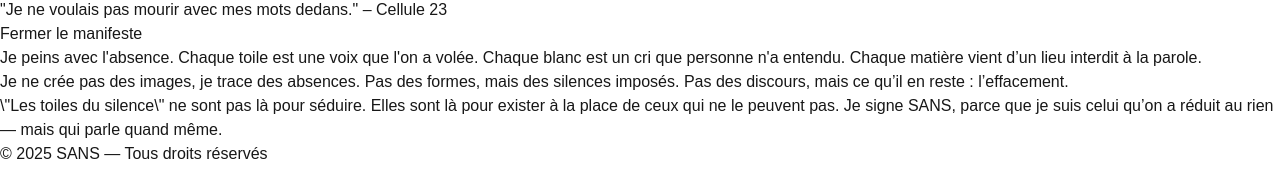
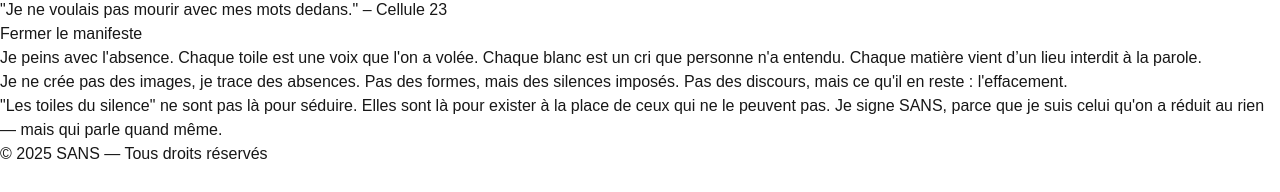
Before and after one commit to sanss517/-sans-portfolio, a Next.js app: page / in a window 1280 px wide. Both pictures are taken after a click on the button "Lire le manifeste". Shown: the part 350-542 px from the top of the page. Built offline with nearby package versions, Linux system fonts and the light colour scheme.

Commit message:
Correction des erreurs de guillemets

```diff
--- a/src/app/page.tsx
+++ b/src/app/page.tsx
@@ -12,7 +12,7 @@ export default function Home() {
 
       <div className="w-full max-w-3xl shadow-xl rounded-2xl overflow-hidden">
         <img src="/cellule23.jpg" alt="Cellule 23" className="w-full object-cover" />
-        <p className="mt-4 text-sm text-center text-gray-600 px-4">"Je ne voulais pas mourir avec mes mots dedans." – Cellule 23</p>
+        <p className="mt-4 text-sm text-center text-gray-600 px-4">&quot;Je ne voulais pas mourir avec mes mots dedans.&quot; – Cellule 23</p>
       </div>
 
       <button
@@ -24,9 +24,9 @@ export default function Home() {
 
       {showManifesto && (
         <div className="max-w-3xl text-left text-base leading-relaxed border-t border-gray-200 pt-6">
-          <p className="mb-4">Je peins avec l'absence. Chaque toile est une voix que l'on a volée. Chaque blanc est un cri que personne n'a entendu. Chaque matière vient d’un lieu interdit à la parole.</p>
-          <p className="mb-4">Je ne crée pas des images, je trace des absences. Pas des formes, mais des silences imposés. Pas des discours, mais ce qu’il en reste : l’effacement.</p>
-          <p className="mb-4">\"Les toiles du silence\" ne sont pas là pour séduire. Elles sont là pour exister à la place de ceux qui ne le peuvent pas. Je signe SANS, parce que je suis celui qu’on a réduit au rien — mais qui parle quand même.</p>
+          <p className="mb-4">Je peins avec l&apos;absence. Chaque toile est une voix que l&apos;on a volée. Chaque blanc est un cri que personne n&apos;a entendu. Chaque matière vient d’un lieu interdit à la parole.</p>
+          <p className="mb-4">Je ne crée pas des images, je trace des absences. Pas des formes, mais des silences imposés. Pas des discours, mais ce qu&apos;il en reste : l&apos;effacement.</p>
+          <p className="mb-4">&quot;Les toiles du silence&quot; ne sont pas là pour séduire. Elles sont là pour exister à la place de ceux qui ne le peuvent pas. Je signe SANS, parce que je suis celui qu&apos;on a réduit au rien — mais qui parle quand même.</p>
         </div>
       )}
 
```
